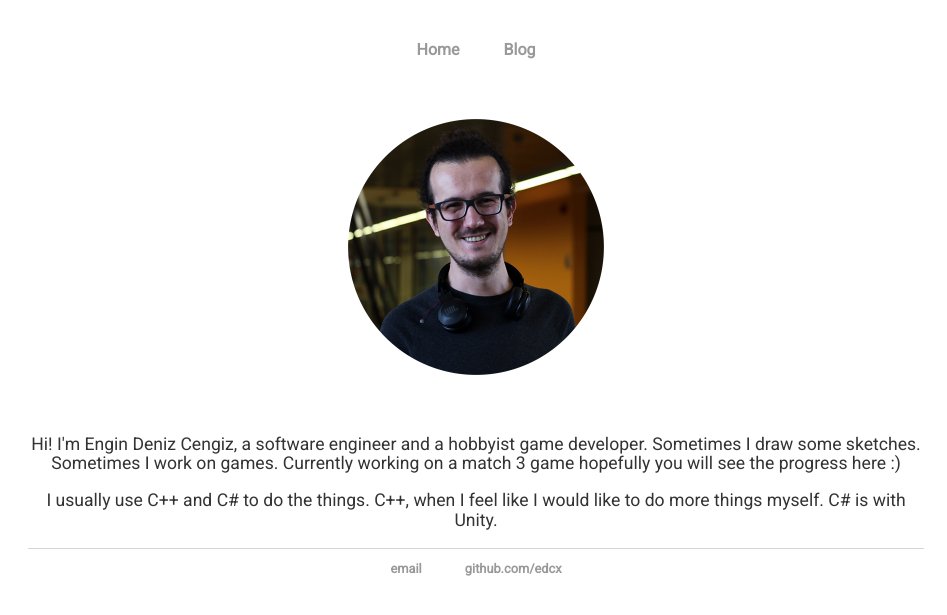
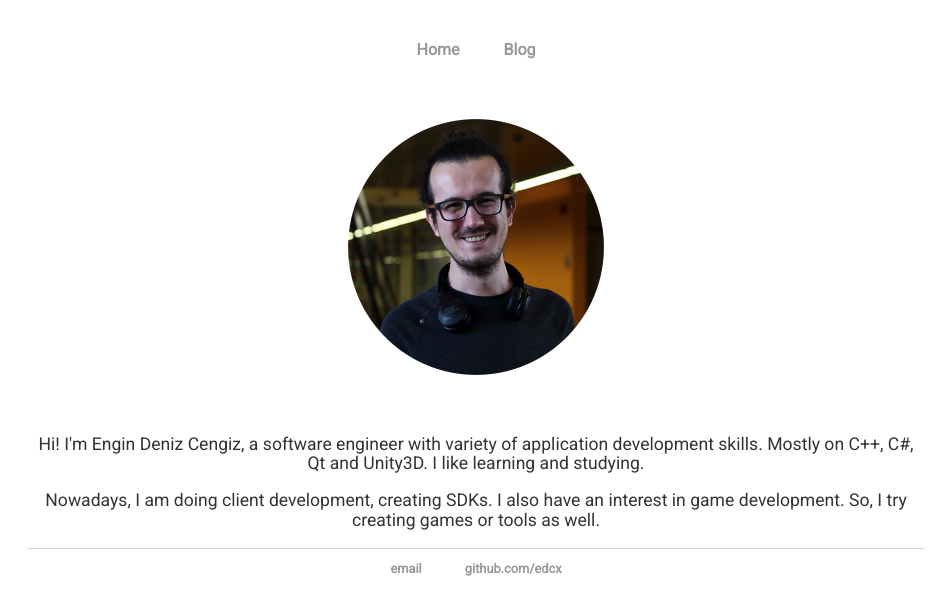
Before and after one commit to edcx/edcx.github.io, a Jekyll site: the page built from index.markdown, in a window 1280 px wide. Shown: the top 615 px of the page, without its empty margins (164-1111 px from the left). Built offline with Jekyll 4.4.1, drawn with Linux system fonts in a browser that asks for light colours.

Commit message:
updated the page

```diff
--- a/index.markdown
+++ b/index.markdown
@@ -8,6 +8,12 @@ layout: default
 
 <div class="edcx"></div>
 
-<p>Hi! I'm Engin Deniz Cengiz, a software engineer and a hobbyist game developer.
-Sometimes I draw some sketches. Sometimes I work on games. Currently working on a match 3 game hopefully you will see the progress here :)</p>
-<p>I usually use C++ and C# to do the things. C++, when I feel like I would like to do more things myself. C# is with Unity.<p>
+<p>
+Hi! I'm Engin Deniz Cengiz, a software engineer with variety of application development skills.
+Mostly on C++, C#, Qt and Unity3D. I like learning and studying.
+</p>
+
+<p>
+Nowadays, I am doing client development, creating SDKs. I also have an interest in game development.
+So, I try creating games or tools as well.
+</p>
```
Also changed, not shown: _posts/2020-01-20-future-plans.md (deleted, +0 -12 lines).
